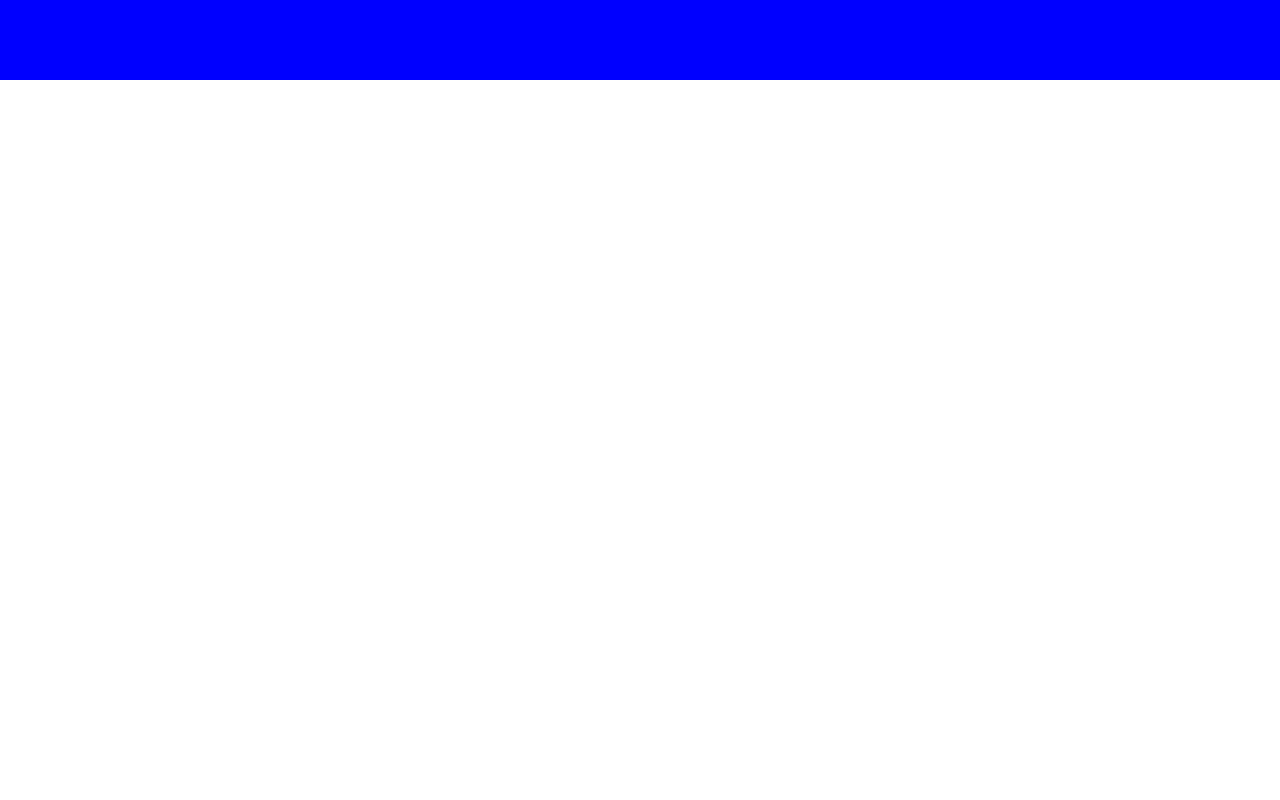
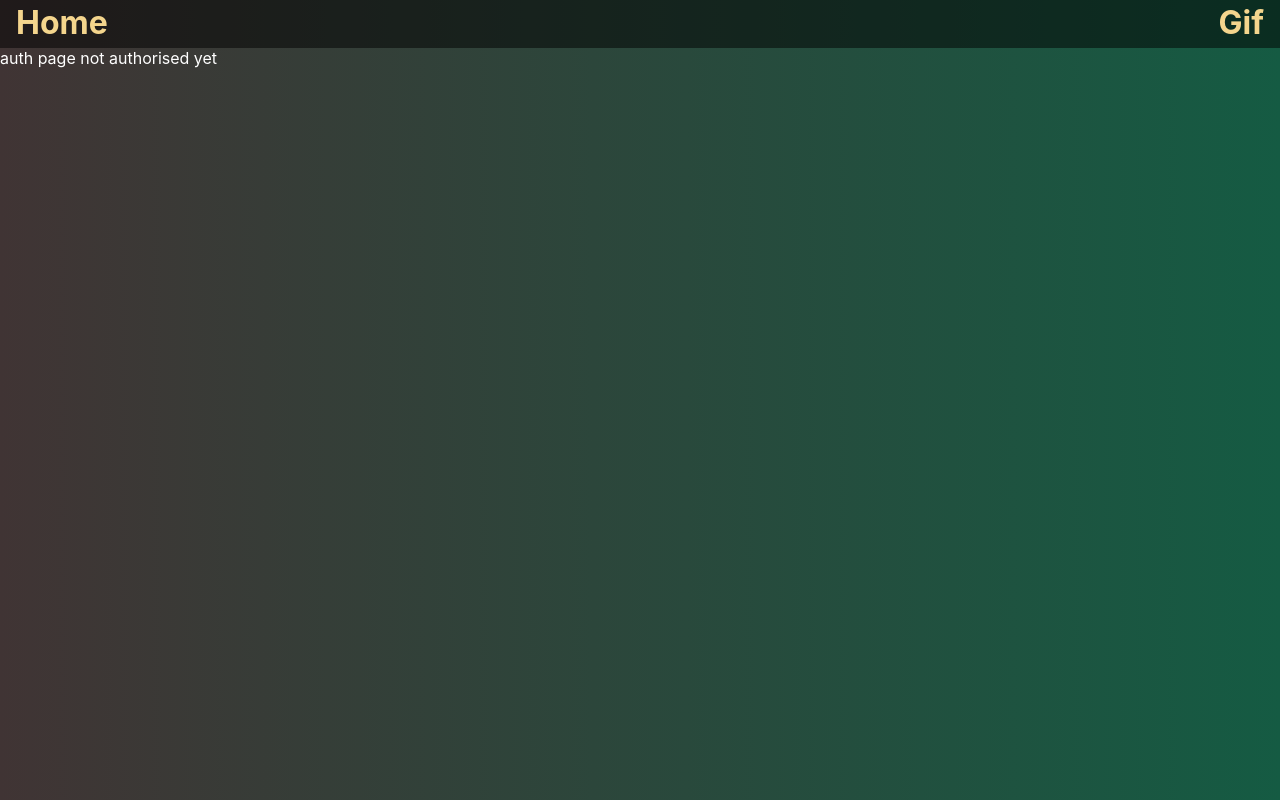
Before and after one commit to KevinSommer96/strava-heatmap-gif-frontend, a React (Create React App) app: page /authorised in a window 1280 px wide. Built offline with nearby package versions, Linux system fonts and the light colour scheme.

Commit message:
basic styling of website

```diff
--- a/src/App.js
+++ b/src/App.js
@@ -1,8 +1,9 @@
 import React, { useState } from 'react';
 import { BrowserRouter as Router, Route } from 'react-router-dom';
 import { AuthContext } from './context/AuthenticationProvider';
-import Test from './pages/Test';
 import Home from './pages/Home';
+import Gif from './pages/Gif';
+import Auth from './pages/Auth';
 import Navbar from './common/Navbar';
 
 const App = () => {
@@ -19,8 +20,9 @@ const App = () => {
       <Navbar />
       <AuthContext.Provider value={{ authToken, setAuthToken: setToken }}>
         <Router>
-          <Route exact path="/" component={Test} />
-          <Route path="/authorised" component={Home} />
+          <Route exact path='/' component={Home} />
+          <Route exact path='/gif' component={Gif} />
+          <Route path='/authorised' component={Auth} />
         </Router>
       </AuthContext.Provider>
     </div>
--- a/src/common/Navbar/index.jsx
+++ b/src/common/Navbar/index.jsx
@@ -2,17 +2,33 @@ import React from 'react';
 import styled from 'styled-components';
 
 const NavbarContainer = styled.div`
-  position: fixed;
   top: 0;
   width: 100%;
   display: flex;
   flex-direction: row;
   justify-content: space-between;
 
-  background-color: blue;
-  height: 10vh;
+  background-color: rgba(0, 0, 0, 0.5);
+  height: 6vh;
 `;
 
-const Navbar = () => <NavbarContainer />;
+const NavLink = styled.a`
+  color: #f4d58d;
+  text-decoration: none;
+  font-weight: 700;
+  font-size: 2em;
+  text-align: center;
+  padding: auto 0;
+  overflow: auto;
+  padding: 0.1em 0;
+  margin: 0 0.5em;
+`;
+
+const Navbar = () => (
+  <NavbarContainer>
+    <NavLink href='/'>Home</NavLink>
+    <NavLink href='/gif'>Gif</NavLink>
+  </NavbarContainer>
+);
 
 export default Navbar;
--- /dev/null
+++ b/src/common/styles/index.jsx
@@ -0,0 +1,8 @@
+import styled from 'styled-components';
+
+export const Container = styled.div`
+  display: flex;
+  width: 70%;
+  margin: 0 auto;
+  background-color: transparent;
+`;
--- a/src/index.css
+++ b/src/index.css
@@ -5,6 +5,13 @@ body {
     sans-serif;
   -webkit-font-smoothing: antialiased;
   -moz-osx-font-smoothing: grayscale;
+  color: white;
+  background: rgb(64, 52, 52);
+  background: linear-gradient(
+    90deg,
+    rgba(64, 52, 52, 1) 0%,
+    rgba(21, 91, 67, 1) 100%
+  );
 }
 
 code {
--- /dev/null
+++ b/src/pages/Auth/index.jsx
@@ -0,0 +1,23 @@
+import React, { useEffect } from 'react';
+import axios from 'axios';
+import { useAuth } from '../../context/AuthenticationProvider';
+import { Redirect } from 'react-router-dom';
+
+const Auth = () => {
+  const { authToken, setAuthToken } = useAuth();
+
+  useEffect(() => {
+    const query = new URLSearchParams(window.location.search);
+    const code = query.get('code');
+
+    if (code) {
+      axios
+        .get('http://localhost:8000/authorised', { params: { code: code } })
+        .then((res) => setAuthToken(res.data.access_token));
+    }
+  }, [setAuthToken]);
+  if (authToken) return <Redirect to='/gif' />;
+  return <div>auth page not authorised yet</div>;
+};
+
+export default Auth;
--- /dev/null
+++ b/src/pages/Gif/index.jsx
@@ -0,0 +1,18 @@
+import React, { useEffect } from 'react';
+import axios from 'axios';
+import { useAuth } from '../../context/AuthenticationProvider';
+
+const Gif = () => {
+  const { authToken, setAuthToken } = useAuth();
+
+  useEffect(() => {
+    if (!authToken) {
+      axios
+        .get('http://localhost:8000/')
+        .then((res) => window.location.replace(res.data.url));
+    }
+  }, [authToken, setAuthToken]);
+  return <div>{authToken}</div>;
+};
+
+export default Gif;
--- a/src/pages/Home/index.jsx
+++ b/src/pages/Home/index.jsx
@@ -1,21 +1,12 @@
-import React, { useEffect } from 'react';
-import axios from 'axios';
-import { useAuth } from '../../context/AuthenticationProvider';
+import React from 'react';
+import { Container } from '../../common/styles';
 
 const Home = () => {
-  const { authToken, setAuthToken } = useAuth();
-
-  useEffect(() => {
-    const query = new URLSearchParams(window.location.search);
-    const code = query.get('code');
-
-    if (code) {
-      axios
-        .get('http://localhost:8000/authorised', { params: { code: code } })
-        .then((res) => setAuthToken(res.data.access_token));
-    }
-  }, [setAuthToken]);
-  return <div>{authToken ? authToken : <div>k</div>}</div>;
+  return (
+    <Container>
+      <h1>Home</h1>
+    </Container>
+  );
 };
 
 export default Home;
--- a/src/pages/Test/index.jsx
+++ /dev/null
@@ -1,14 +0,0 @@
-import React, { useEffect } from 'react';
-import axios from 'axios';
-
-const Test = () => {
-  useEffect(() => {
-    axios
-      .get('http://localhost:8000/')
-      .then((res) => window.location.replace(res.data.url));
-  }, []);
-
-  return <div>not authorised</div>;
-};
-
-export default Test;
```
Also changed, not shown: 1 other file (tests, documents, lock files or other folders).
